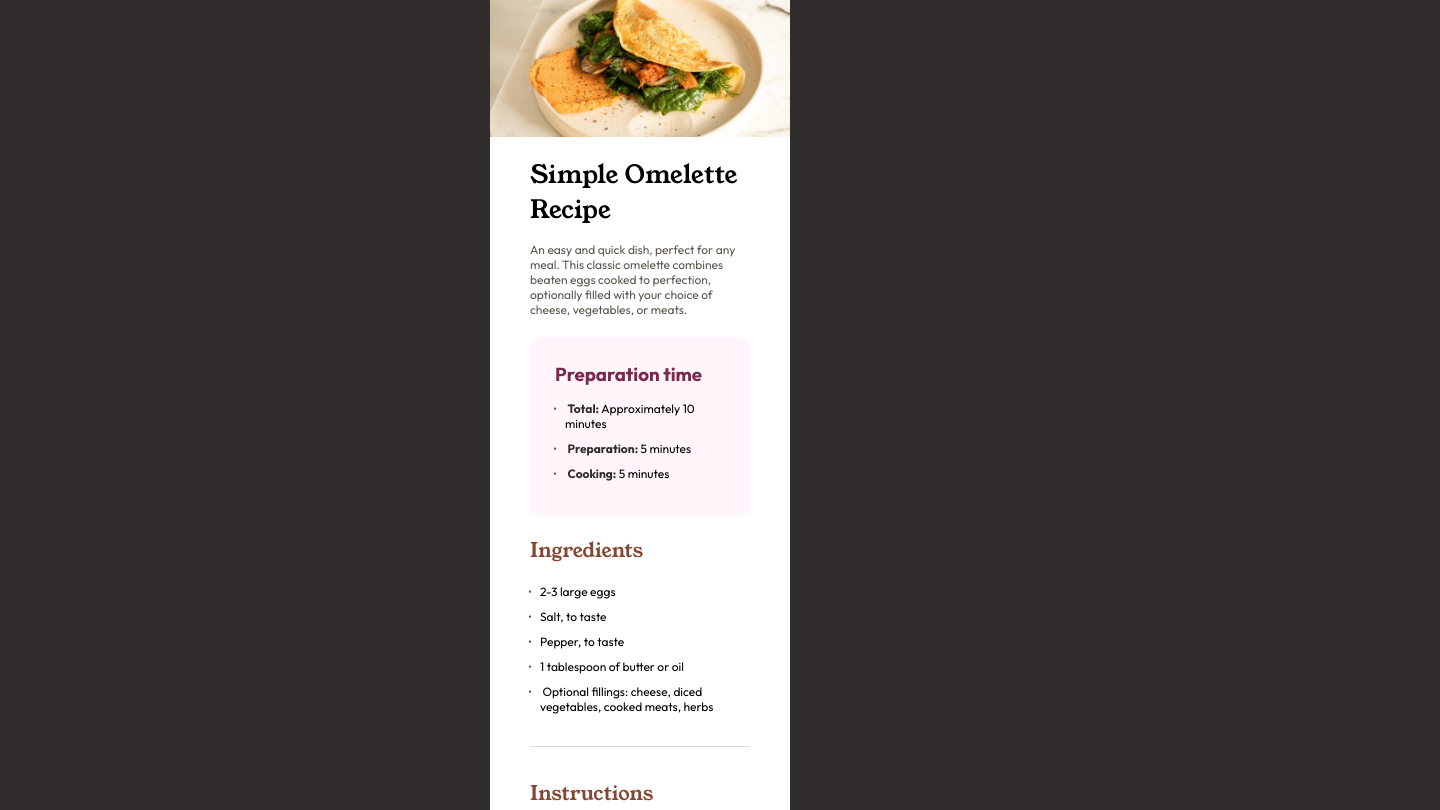
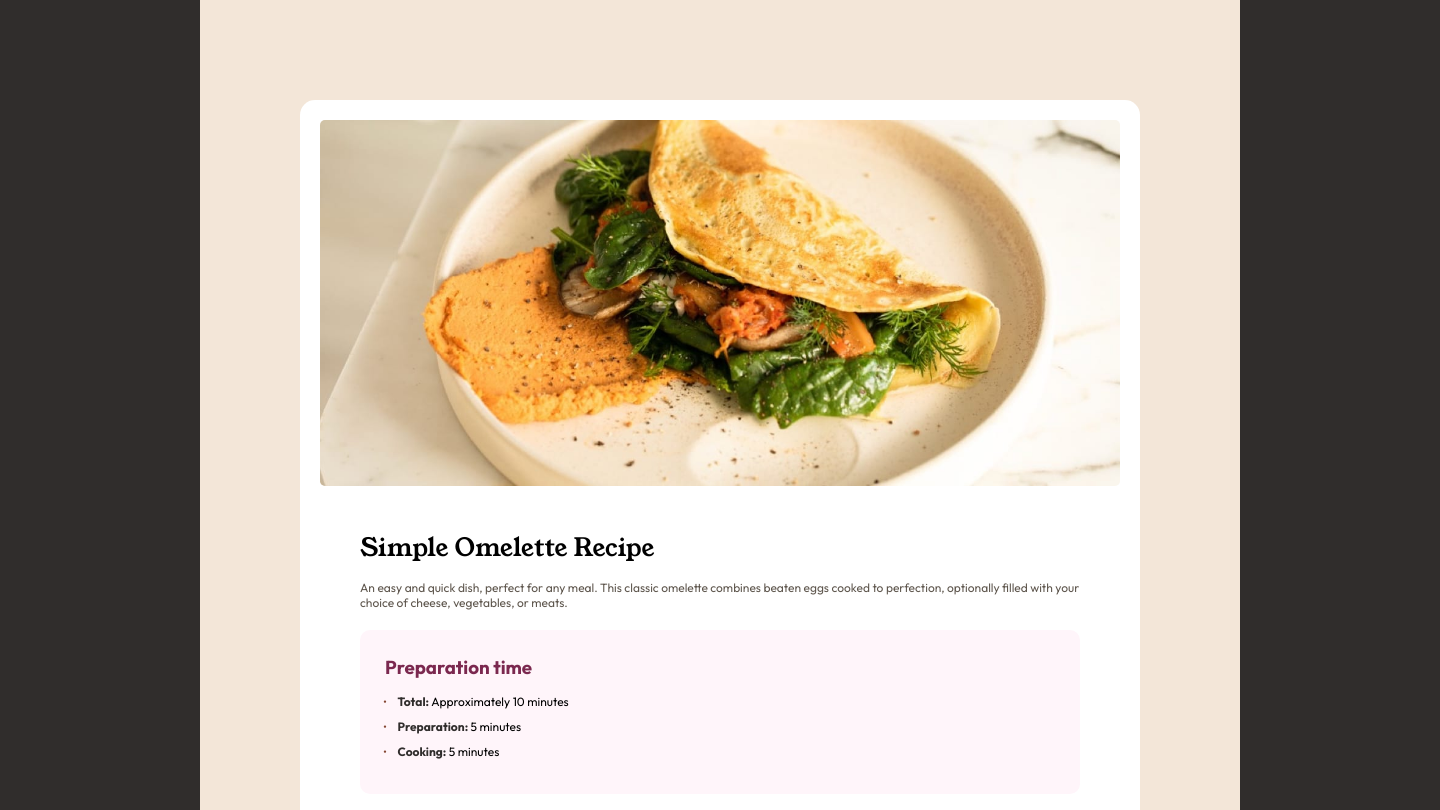
Before and after one commit to esurreal/Recipe-Page, a plain HTML site: page index.html in a window 1280 px wide. Shown: the top 810 px of the page, 1440 px wide, since content can reach past the window. Drawn offline with Linux system fonts and the light colour scheme.

Commit message:
second commit

```diff
--- a/index.html
+++ b/index.html
@@ -26,6 +26,7 @@
   </head>
   <main>
     <body class="bod">
+      <div class="cream-container">
         <div class="white-container">
           <div class="mainImage">
             <img src="assets/images/image-omelette.jpeg" alt="omelette" />
@@ -33,9 +34,9 @@
           <div class="text">
             <header class="header">Simple Omelette Recipe</header>
             <p class="discription">
-            An easy and quick dish, perfect for any meal. This classic omelette
-            combines beaten eggs cooked to perfection, optionally filled with
-            your choice of cheese, vegetables, or meats.
+              An easy and quick dish, perfect for any meal. This classic
+              omelette combines beaten eggs cooked to perfection, optionally
+              filled with your choice of cheese, vegetables, or meats.
             </p>
             <div class="container-prep">
               <h3 class="preparation-header">Preparation time</h3>
@@ -65,9 +66,10 @@
             <header class="instructions-header">Instructions</header>
             <ul class="instructions-list">
               <li>
-              <span class="bold">Beat the eggs:</span> In a bowl, beat the eggs
-              with a pinch of salt and pepper until they are well mixed. You can
-              add a tablespoon of water or milk for a fluffier texture.
+                <span class="bold">Beat the eggs:</span> In a bowl, beat the
+                eggs with a pinch of salt and pepper until they are well mixed.
+                You can add a tablespoon of water or milk for a fluffier
+                texture.
               </li>
               <li>
                 <span class="bold">Heat the pan:</span> Place a non-stick frying
@@ -75,8 +77,8 @@
               </li>
               <li>
                 <span class="bold">Cook the omelette:</span> Once the butter is
-              melted and bubbling, pour in the eggs. Tilt the pan to ensure the
-              eggs evenly coat the surface.
+                melted and bubbling, pour in the eggs. Tilt the pan to ensure
+                the eggs evenly coat the surface.
               </li>
               <li>
                 <span class="bold">Add fillings (optional):</span> When the eggs
@@ -121,6 +123,7 @@
             </table>
           </div>
         </div>
+      </div>
     </body>
   </main>
 </html>
--- a/style.css
+++ b/style.css
@@ -22,16 +22,23 @@ p {
   display: flex;
   align-items: center;
   justify-content: center;
+  width: 1440px;
+}
+.cream-container {
+  background-color: hsl(30, 54%, 90%);
+  padding: 100px;
 }
 .white-container {
   background-color: white;
-  width: 300px;
-  height: 1609px;
+  width: 800px;
+  height: 1615px;
+  border-radius: 15px;
+  padding: 20px;
 }
 .mainImage img {
-  display: block;
+  display: flexbox;
   max-width: 100%;
-  margin-bottom: -20px;
+  border-radius: 5px;
 }
 .text {
   padding: 40px;
```
Lines whose indentation alone changed are shown as unchanged.
